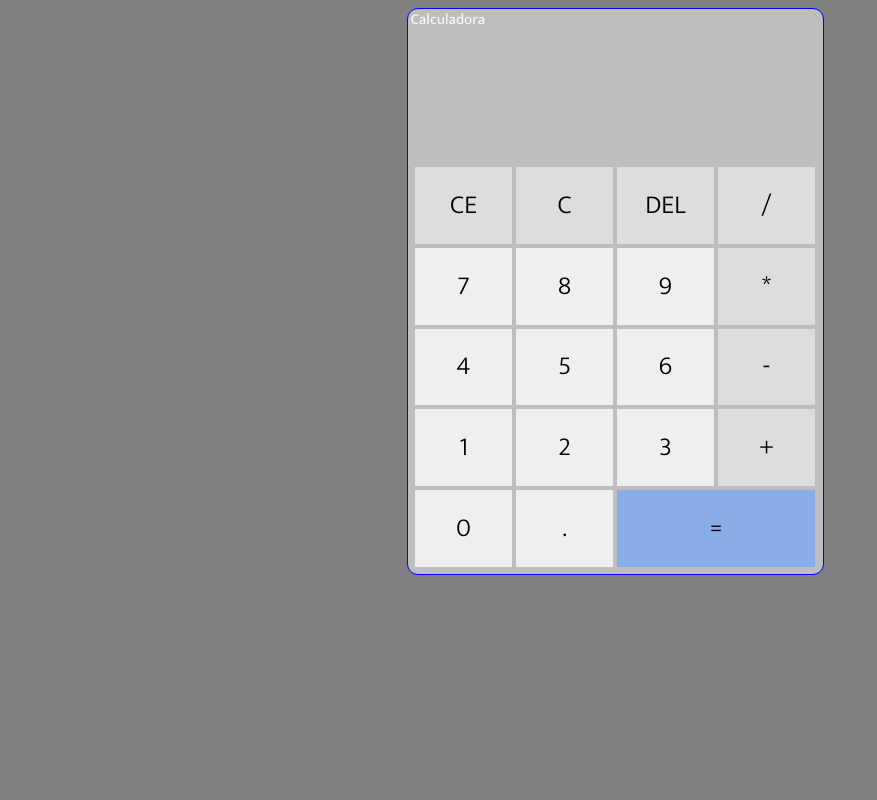
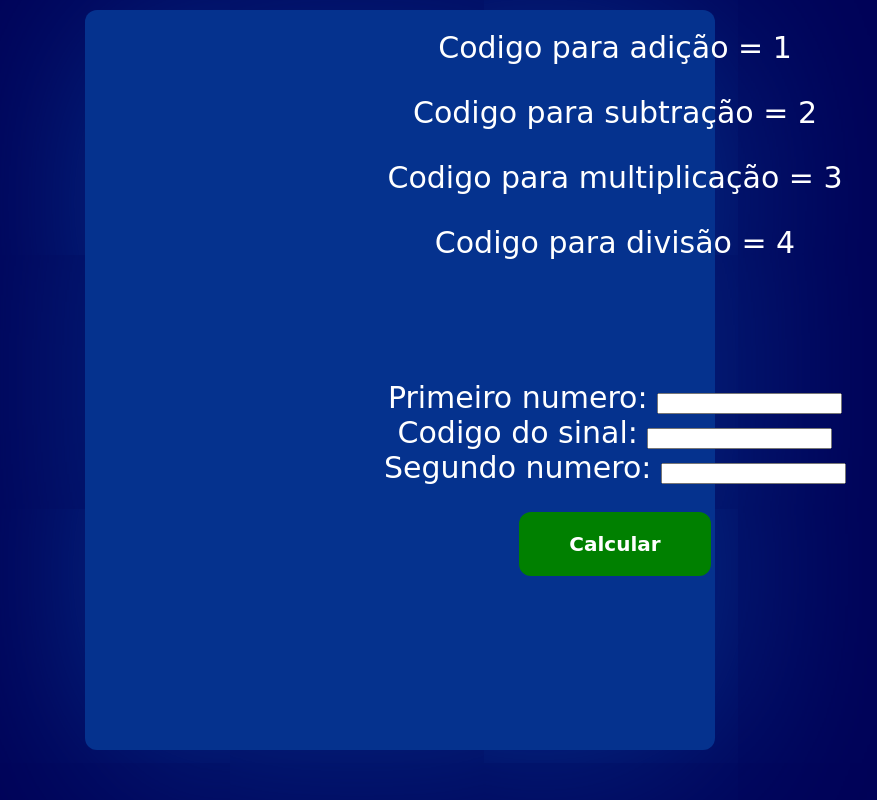
Before and after one commit to Gustavo-Vidal7/Projetos, a plain HTML site: page index.html in a window 1280 px wide. Shown: the whole page, without its empty margins (25-902 px from the left). Drawn offline with Linux system fonts and the light colour scheme; a web font is replaced by a local one.

Commit message:
Calculadora com inputs

```diff
--- /dev/null
+++ b/css/styles.css
@@ -0,0 +1,59 @@
+@import url('https://fonts.googleapis.com/css2?family=Josefin+Sans:wght@400;700&family=Playpen+Sans:wght@500&family=Poppins:wght@300;400;500;700&display=swap');
+
+
+body {
+  background-color: #010257;
+}
+#inputs {
+  text-align: center;
+  margin-top: 4em;
+  font-size: 30px;
+  font-family:'Playpen Sans', cursive;
+  color: white;
+}
+#resultado  {
+  font-size: 30px;
+  font-family:'Playpen Sans', cursive;
+  text-align: center;
+  color: white;
+}
+#calcular {
+  padding: 1.5em 3em;
+  margin-top: 2em;
+  background-color: green;
+  border: none;
+  border-radius: 12px;
+}
+span {
+  border: 1px solid none;
+  background-color: green;
+  padding: 1px 10px;
+  border-radius: 12px;
+}
+.p {
+  display: flex;
+  flex-direction: column;
+  font-size: 30px;
+  font-family:'Playpen Sans', cursive;
+  color: white;
+  align-items: center;
+}
+#quadrado {
+  border: 0px solid;
+  background-color: #05328E;
+  padding: 20px 40px;
+  border-radius: 12px;
+  width: 550px;
+  height: 700px;
+  z-index: -1;
+  position: absolute;
+  right: 540px;
+  top: 10px;
+  box-shadow: 10px 10px 200px #05328E;
+}
+#bonito {
+  font-size: 20px;
+  color: white;
+  font-weight: 700;
+  font-family:'Playpen Sans', cursive;
+}
--- a/index.html
+++ b/index.html
@@ -1,39 +1,28 @@
 <!DOCTYPE html>
 <html lang="en">
-<head>
-    <meta charset="UTF-8">
-    <meta name="viewport" content="width=device-width, initial-scale=1.0">
-    <title>Document</title>
-    <script src="JavaScript/script.js" defer></script>
-    <link rel="stylesheet" href="Style/style.css">
+  <head>
+    <meta charset="UTF-8" />
+    <meta http-equiv="X-UA-Compatible" content="IE=edge" />
+    <meta name="viewport" content="width=device-width, initial-scale=1.0" />
+    <title>JS Calc</title>
+    <link rel="stylesheet" href="css/styles.css" />
+    <script src="js/scripts.js" defer></script>
 </head>
     <body>
-        <div id="quadrado">
-            <P id="calculadora--palavra">Calculadora</P>
-            <p id="resultado"></p>
+      <div>
+        <p class="p">Codigo para adição = 1</p>
+        <p class="p">Codigo para subtração = 2</p>
+        <p class="p">Codigo para multiplicação = 3</p>
+        <p class="p">Codigo para divisão = 4</p>
+      </div>
+
+      <div id="quadrado"></div>
+        <div id="inputs">
+          Primeiro numero: <input id="perguntas1" type="number"  /><br />
+          Codigo do sinal: <input id="codigo" type="number"  /><br />
+          Segundo numero: <input id="perguntas3" type="number" /><br />
+          <button onclick="adicionar()" class="calc" id="calcular" type="submit" value="Calcular"><span id="bonito">Calcular</span></button>
         </div>
-        <div>
-            <li id="botoes">
-                <button id="botao-escuro" class="botao" onclick="clean()">CE</button>
-                <button id="botao-escuro" class="botao" onclick="back()">C</button>
-                <button id="botao-escuro" class="botao">DEL</button>
-                <button id="botao-escuro" class="botao" onclick="insert('/')">/</button>
-                <button class="botao" onclick="insert('7')">7</button>
-                <button class="botao" onclick="insert('8')">8</button>
-                <button class="botao" onclick="insert('9')">9</button>
-                <button id="botao-escuro" class="botao" onclick="insert('*')">*</button>
-                <button class="botao" onclick="insert('4')">4</button>
-                <button class="botao" onclick="insert('5')">5</button>
-                <button class="botao" onclick="insert('6')">6</button>
-                <button id="botao-escuro" class="botao" onclick="insert('-')">-</button>
-                <button class="botao" onclick="insert('1')">1</button>
-                <button class="botao" onclick="insert('2')">2</button>
-                <button class="botao" onclick="insert('3')">3</button>
-                <button id="botao-escuro" class="botao" onclick="insert('+')">+</button>
-                <button class="botao" onclick="insert('0')">0</button>
-                <button class="botao" onclick="insert('.')">.</button>
-                <button id="igual" onclick="calcular()">=</button>
-            </li>
-        </div>
+        <p id="resultado"></p>
     </body>
 </html>
--- /dev/null
+++ b/js/scripts.js
@@ -0,0 +1,37 @@
+function adicionar() {
+    let primeiroNumero = parseInt(document.getElementById("perguntas1").value)
+    let codigo = document.getElementById("codigo").value
+    let segundoNumero = parseInt(document.getElementById("perguntas3").value)
+    let carrinho = document.getElementById('resultado')
+
+    if (codigo == 1) {
+      let resultado1 = primeiroNumero + segundoNumero
+      carrinho.innerHTML = `<p id="resultado">Resultado: <span>${resultado1}</span></p>`
+      console.log(resultado1)
+    }
+    if (codigo == 2) {
+      let resultado2 = primeiroNumero - segundoNumero
+      carrinho.innerHTML = `<p id="resultado">Resultado: <span>${resultado2}</span></p>`
+      console.log(resultado2)
+    }
+    if (codigo == 3) {
+      let resultado3 = primeiroNumero * segundoNumero
+      carrinho.innerHTML = `<p id="resultado">Resultado: <span>${resultado3}</span></p>`
+      console.log(resultado3)
+    }
+    if (codigo == 4) {
+      let resultado4 = primeiroNumero / segundoNumero
+      carrinho.innerHTML = `<p id="resultado">Resultado: <span>${resultado4.toFixed(2)}</span></p>`
+      console.log(resultado4)
+    }
+
+    if (primeiroNumero == '') {
+      alert('Bote um número para fazer o calculo')
+    }
+    if (codigo == '') {
+      alert('Bote um número para fazer o calculo')
+    }
+    if (segundoNumero == '') {
+      alert('Bote um número para fazer o calculo')
+    }
+  }
```
